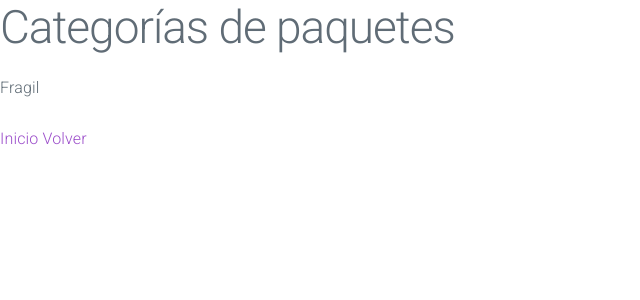
After one commit to gondev94/coder-Final, a Django app: page /traslados/categoria/list in a window 1280 px wide. The commit adds this page. Shown: the top 300 px of the page, without its empty margins (0-640 px from the left). Run offline with Django 5.2, Linux system fonts and the light colour scheme; data comes from the database, SQL or seed files in the repository; both versions use the stored data as it was after the commit.

Commit message:
vista para  categoria

```diff
--- a/src/core/templates/core/index.html
+++ b/src/core/templates/core/index.html
@@ -9,7 +9,7 @@
 <div>
     {% if user.is_authenticated %}
         <div style="text-align: center;">
-        <a href="{% url 'tralados:index' %}"><button>Ir a Fletes</button></a>
+        <a href="{% url 'traslados:index' %}"><button>Ir a Fletes</button></a>
         <form action="{% url 'core:logout' %}" method="post">
             {% csrf_token %}
         </div>
--- /dev/null
+++ b/src/traslados/templates/traslados/categoria_list.html
@@ -0,0 +1,11 @@
+{% extends 'core/base.html' %}
+
+{% block content %}
+    <h1>Categorías de paquetes</h1>
+    {% for categoria in categorias %}
+        <p>{{ categoria.nombre }}</p>
+    {% endfor %}
+
+    <a href="{% url 'core:index' %}">Inicio</a>
+    <a href="{% url 'traslados:index' %}">Volver</a>
+{% endblock content %}
--- a/src/traslados/templates/traslados/index.html
+++ b/src/traslados/templates/traslados/index.html
@@ -4,4 +4,5 @@
 
 
 <a href="{% url 'core:index' %}">Ir a Inicio</a>
+<a href="{% url 'traslados:categoria_list' %}">Categoria de paquetes</a>
 {% endblock content %}
--- a/src/traslados/urls.py
+++ b/src/traslados/urls.py
@@ -5,5 +5,5 @@ app_name = 'traslados'
 
 urlpatterns = [
     path('', views.index, name='index'),
-
+    path('categoria/list', views.categoria_list, name='categoria_list'),
 ]
--- a/src/traslados/views.py
+++ b/src/traslados/views.py
@@ -1,5 +1,10 @@
 from django.shortcuts import render
+from . import models
 
 # Create your views here.
 def index(request):
     return render(request, 'traslados/index.html')
+
+def categoria_list(requets):
+    categorias = models.Categoria.objects.all()
+    return render(requets, 'traslados/categoria_list.html', {'categorias': categorias})
```
Also changed, not shown: src/db.sqlite3.
